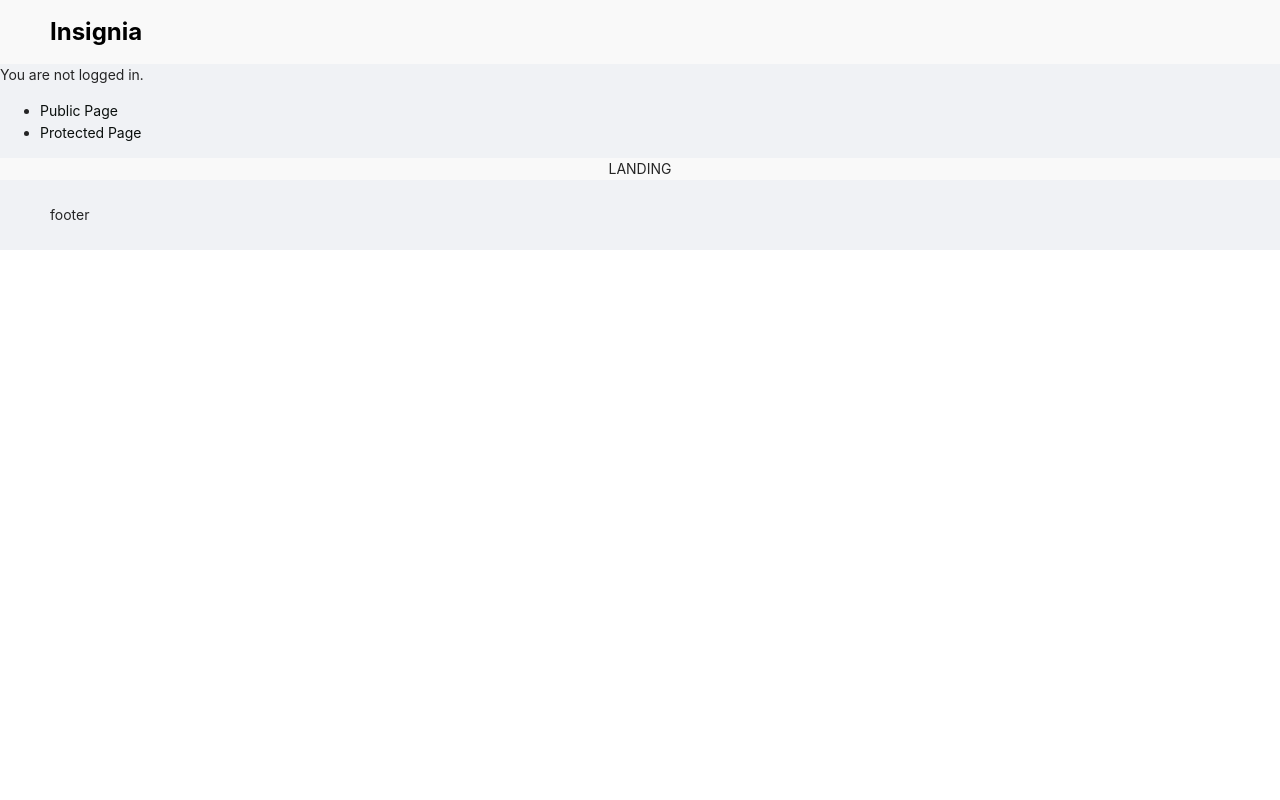
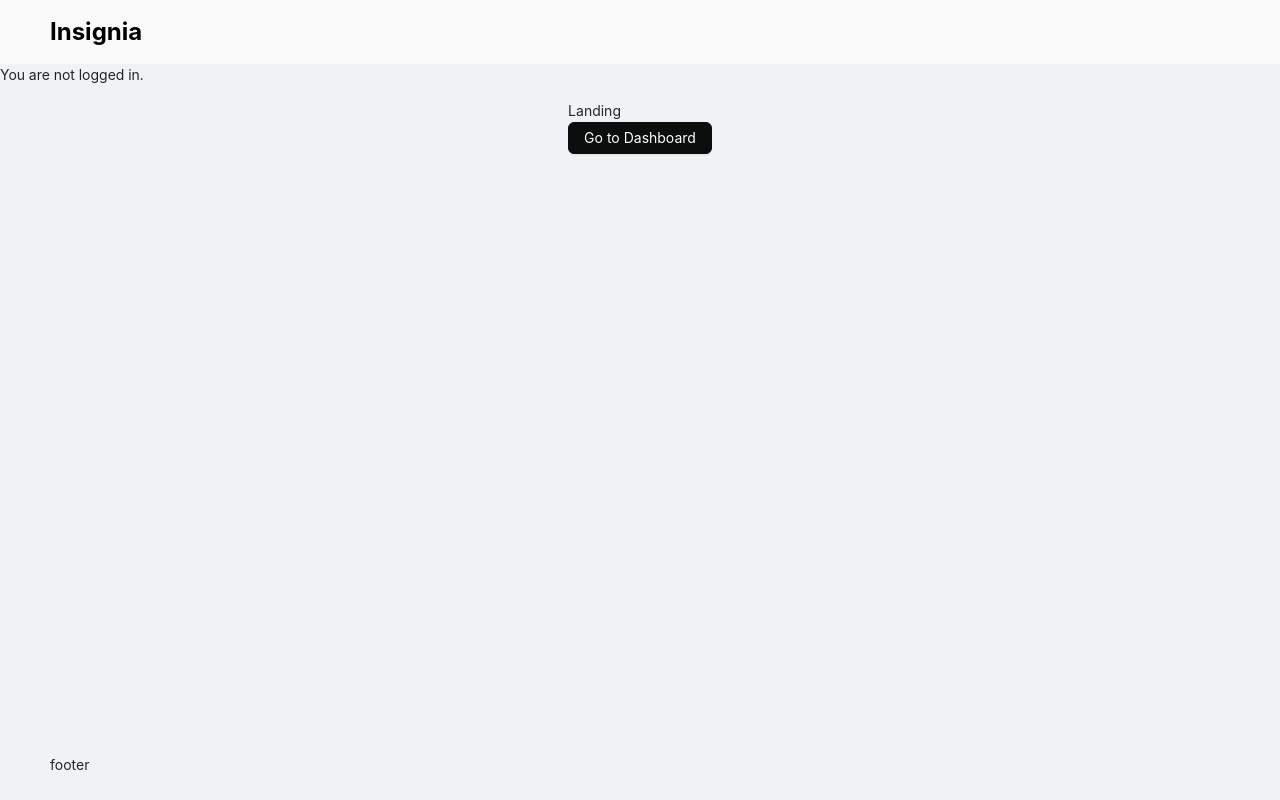
Before and after one commit to calvinespinoza/insignia, a React (Create React App) app in the folder insignia-client/: page / in a window 1280 px wide. Built offline with nearby package versions, Linux system fonts and the light colour scheme.

Commit message:
minor ui fixes

```diff
--- a/insignia-client/src/App.js
+++ b/insignia-client/src/App.js
@@ -18,19 +18,11 @@ function App() {
 
   return (
     <Router>
-      <Layout className="layout">
+      <Layout className="layout" style={{height:"100vh"}}>
         <Header className="header" style={{ backgroundColor: '#F9F9F9', color: 'black' }} >
           Insignia
       </Header>
         <AuthButton />
-        <ul>
-          <li>
-            <Link to="/public">Public Page</Link>
-          </li>
-          <li>
-            <Link to="/overview">Protected Page</Link>
-          </li>
-        </ul>
 
         <Switch>
           <Route exact path="/">
@@ -38,9 +30,6 @@ function App() {
           </Route>
           <Route path="/login">
             <Login />
-          </Route>
-          <Route path="/public">
-            <PublicPage />
           </Route>
           <PrivateRoute path="/overview">
             <Dashboard />
--- a/insignia-client/src/components/LandingPage.js
+++ b/insignia-client/src/components/LandingPage.js
@@ -1,15 +1,17 @@
 import React from 'react';
+import { Link } from "react-router-dom";
 
-import { Layout, Menu } from 'antd';
+import { Layout, Menu, Button } from 'antd';
 
 const { Header, Content, Footer, Sider } = Layout;
 
 export const Landing = () => {
-    return (<Layout style={{ backgroundColor: '#F9F9F9' }}>
-
+    return (
         <Content style={{ margin: 'auto' }}>
-            LANDING
-
+            <div>Landing</div>
+            <Button type='primary'>
+                <Link to="/overview">Go to Dashboard</Link>
+            </Button>
         </Content>
-    </Layout>)
+    )
 }
--- a/insignia-client/src/components/Login.js
+++ b/insignia-client/src/components/Login.js
@@ -2,7 +2,7 @@ import React, { useContext } from 'react';
 import { useHistory, useLocation } from "react-router-dom";
 import { RootContext } from '../services/RootContext';
 
-import { Form, Layout, Input, Button, Checkbox, message } from 'antd';
+import { Form, Layout, Input, Button, Checkbox, message, AutoComplete } from 'antd';
 const { Content } = Layout;
 
 
@@ -68,7 +68,7 @@ export const Login = () => {
     };
 
     return (
-        <Content>
+        <Content style={{ margin: 'auto', padding: '0 3em' }}>
             <Form
                 name="basic"
                 initialValues={{
```
Lines whose indentation alone changed are shown as unchanged.
